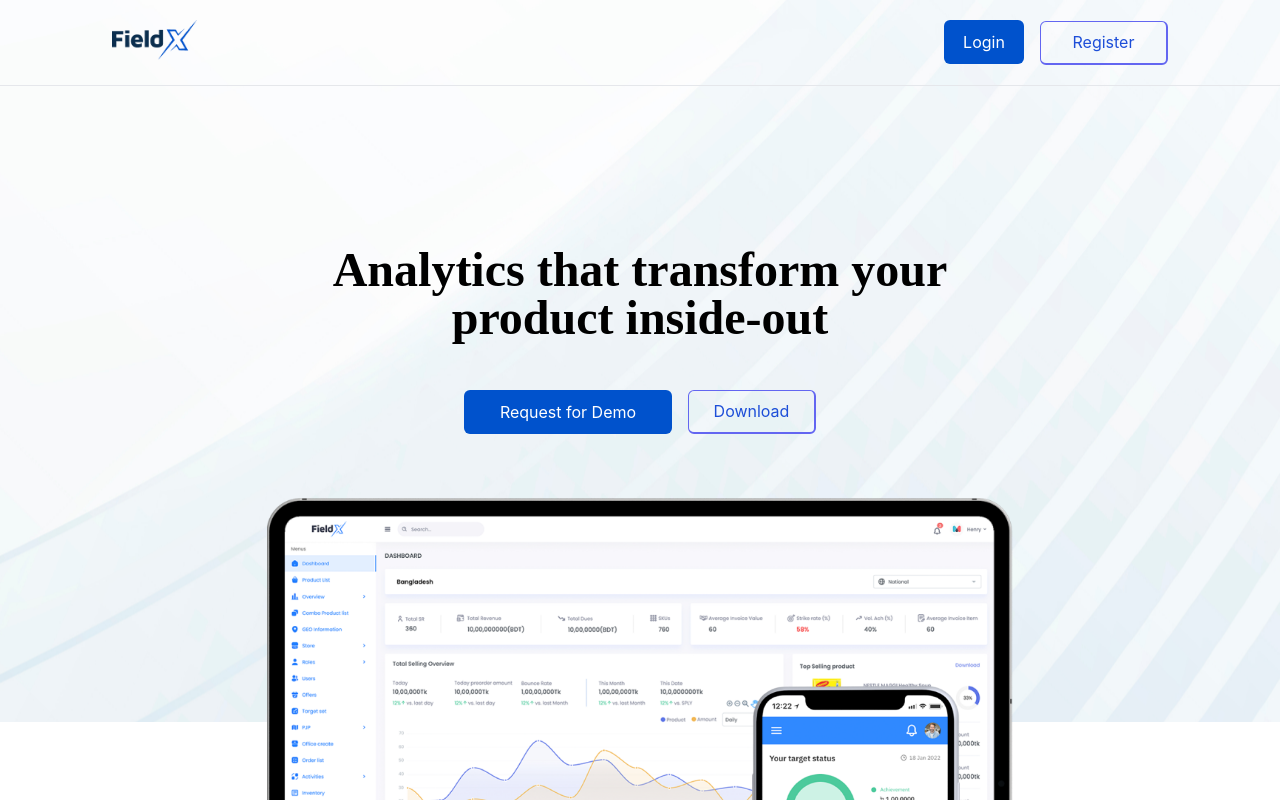
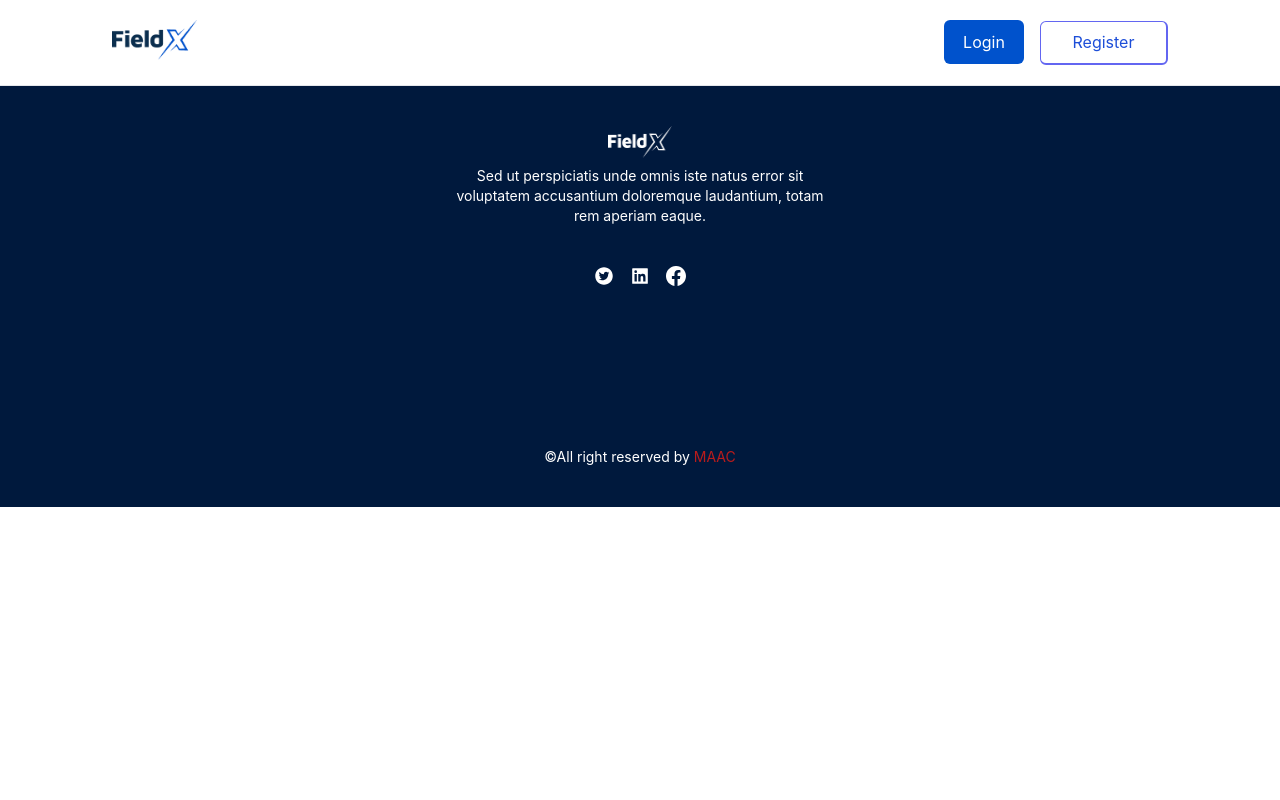
Before and after one commit to Mahbub-Sajon/MAACTASK, a React (Create React App) app: page /signin in a window 1280 px wide. Shown: the top 800 px of the page. Built offline with nearby package versions, Linux system fonts and the light colour scheme.

Commit message:
footer added

```diff
--- a/src/App.js
+++ b/src/App.js
@@ -1,10 +1,22 @@
 import './App.css';
 import Home from './Pages/Home/Home';
+import Nav from './Pages/Components/Nav/Nav'
+import { Route, Routes } from 'react-router-dom';
+import Login from './Pages/Login/Login';
+import SignIn from './Pages/SignIn/SignIn';
+import Footer from './Pages/Components/Footer/Footer';
+
 
 function App() {
   return (
-    <div>
-     <Home></Home>
+    <div className='App'>
+     <Nav></Nav>
+     <Routes>
+      <Route path="/" element={<Home></Home>}></Route>
+      <Route path="/login" element={<Login></Login>}></Route>
+      <Route path="/signin" element={<SignIn></SignIn>}></Route>
+     </Routes>
+    <Footer></Footer>
     </div>
   );
 }
--- /dev/null
+++ b/src/Pages/Components/Footer/Footer.js
@@ -0,0 +1,35 @@
+import React from 'react';
+import field from '../../../img/FieldX2.png'
+import { AiFillTwitterCircle, AiFillLinkedin } from "react-icons/ai";
+import { BsFacebook } from "react-icons/bs";
+
+const Footer = () => {
+    return (
+        <div>
+
+            <div>
+                <footer class="footer footer-center p-10 bg-accent text-primary-content">
+                    <div>
+                        <img className='w-16 h-8' src={field} alt="" />
+                        <p className="text-white w-96">
+                            Sed ut perspiciatis unde omnis iste natus error sit voluptatem accusantium doloremque laudantium, totam rem aperiam eaque.
+                        </p>
+                        <div class="grid grid-flow-col gap-4 text-xl text-white mt-8 mb-20">
+                            <AiFillTwitterCircle></AiFillTwitterCircle>
+                            <AiFillLinkedin></AiFillLinkedin>
+                            <BsFacebook></BsFacebook>
+
+                        </div>
+                    </div>
+                    <hr />
+                    <div>
+                        <p><span className=' text-white'>©All right reserved by</span> <span className='text-red-700'>MAAC</span></p>
+                    </div>
+                </footer>
+            </div>
+
+        </div>
+    );
+};
+
+export default Footer;
--- /dev/null
+++ b/src/Pages/Components/Teams/Teams.js
@@ -0,0 +1,23 @@
+import React from 'react';
+import aven from '../../../img/Aven.png'
+import amara from '../../../img/Amara.png'
+import circle from '../../../img/Circle.png'
+import kyan from '../../../img/Kyan.png'
+import treva from '../../../img/Treva.png'
+
+const Teams = () => {
+    return (
+        <div>
+            <h2 className='font-manrope text-xl text-center mt-24 mb-16 text-blue-700'>5,000+ high-impact teams rely on Fieldx</h2>
+            <div className='flex justify-between mb-28 ml-32 mr-32'>
+                <img className='w-16 h-6' src={aven} alt="" />
+                <img className='w-16 h-6' src={amara} alt="" />
+                <img className='w-16 h-6' src={circle} alt="" />
+                <img className='w-16 h-6' src={kyan} alt="" />
+                <img className='w-16 h-6' src={treva} alt="" />
+            </div>
+        </div>
+    );
+};
+
+export default Teams;
--- a/src/Pages/Home/Home.js
+++ b/src/Pages/Home/Home.js
@@ -1,12 +1,12 @@
 import React from 'react';
 import Header from '../Components/Header/Header';
-import Nav from '../Components/Nav/Nav';
 import bg from '../../img/bg-img.png'
 import Tab from '../Components/Tab/Tab';
 import Feature from '../Components/Feature/Feature';
 import About from '../Components/About/About';
 import Faq from '../Components/Faq/Faq';
 import bg2 from '../../img/bg2.png'
+import Teams from '../Components/Teams/Teams';
 
 const Home = () => {
     return (
@@ -14,7 +14,7 @@ const Home = () => {
          <div style={{
             backgroundImage: `url(${ bg })`
         }}>
-            <Nav></Nav>
+
             <Header></Header>
 
         </div>
@@ -34,6 +34,8 @@ const Home = () => {
         }}>
       <Faq></Faq>
       </div>
+      <Teams></Teams>
+
        </div>
     );
 };
--- /dev/null
+++ b/src/Pages/Login/Login.js
@@ -0,0 +1,11 @@
+import React from 'react';
+
+const Login = () => {
+    return (
+        <div>
+
+        </div>
+    );
+};
+
+export default Login;
--- /dev/null
+++ b/src/Pages/SignIn/SignIn.js
@@ -0,0 +1,11 @@
+import React from 'react';
+
+const SignIn = () => {
+    return (
+        <div>
+
+        </div>
+    );
+};
+
+export default SignIn;
--- a/src/index.js
+++ b/src/index.js
@@ -3,12 +3,16 @@ import ReactDOM from 'react-dom/client';
 import './index.css';
 import App from './App';
 import reportWebVitals from './reportWebVitals';
+import { BrowserRouter } from "react-router-dom";
 
 const root = ReactDOM.createRoot(document.getElementById('root'));
 root.render(
+  <BrowserRouter>
   <React.StrictMode>
     <App />
   </React.StrictMode>
+</BrowserRouter>
+
 );
 
 // If you want to start measuring performance in your app, pass a function
--- a/tailwind.config.js
+++ b/tailwind.config.js
@@ -17,7 +17,7 @@ module.exports = {
         mytheme: {
           primary: "#0052CC",
           secondary: "#f6d860",
-          accent: "#37cdbe",
+          accent: "#00193D",
           neutral: "#3d4451",
           "base-100": "#ffffff",
         },
```
Also changed, not shown: src/img/Circle.png (added), src/img/FieldX2.png (added).
